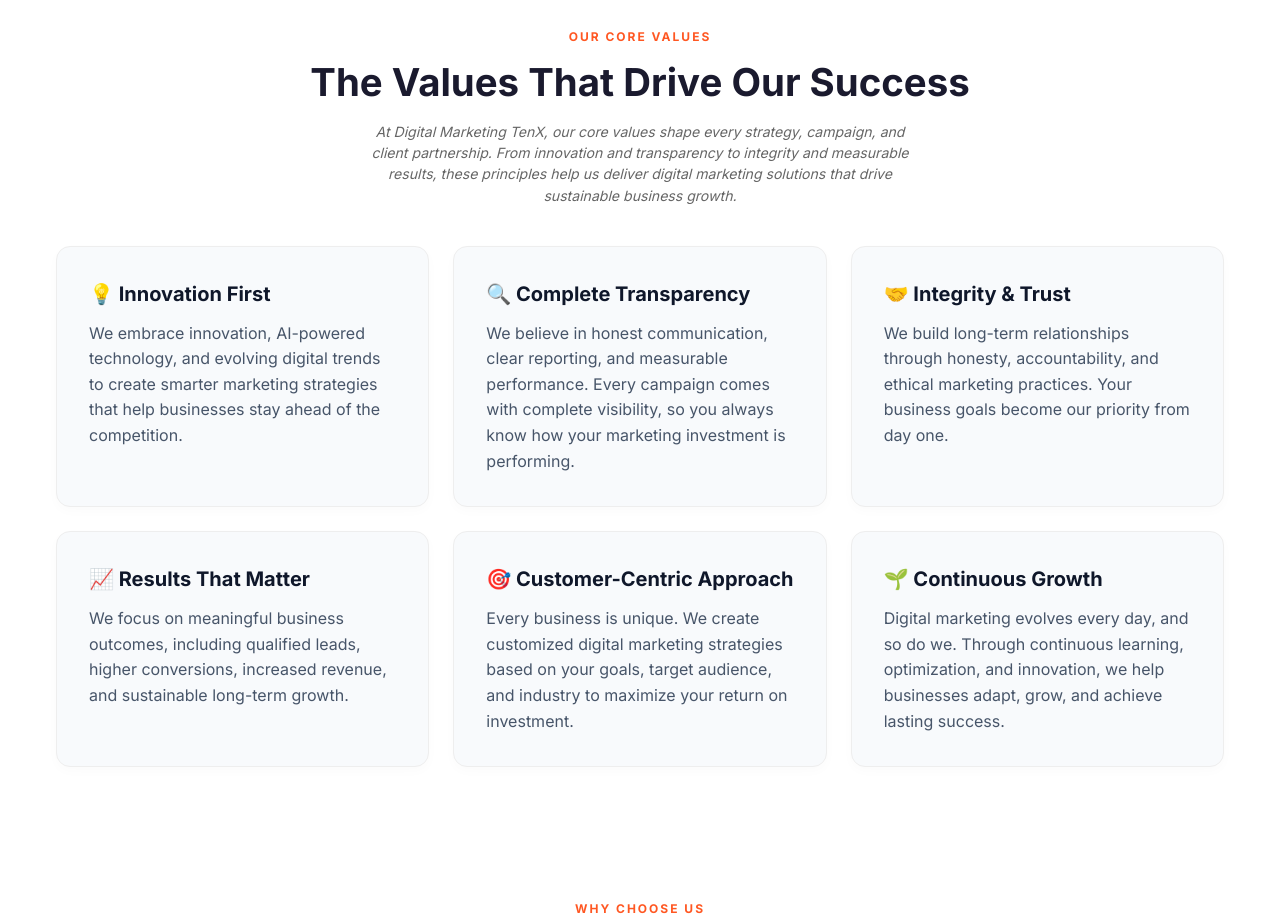
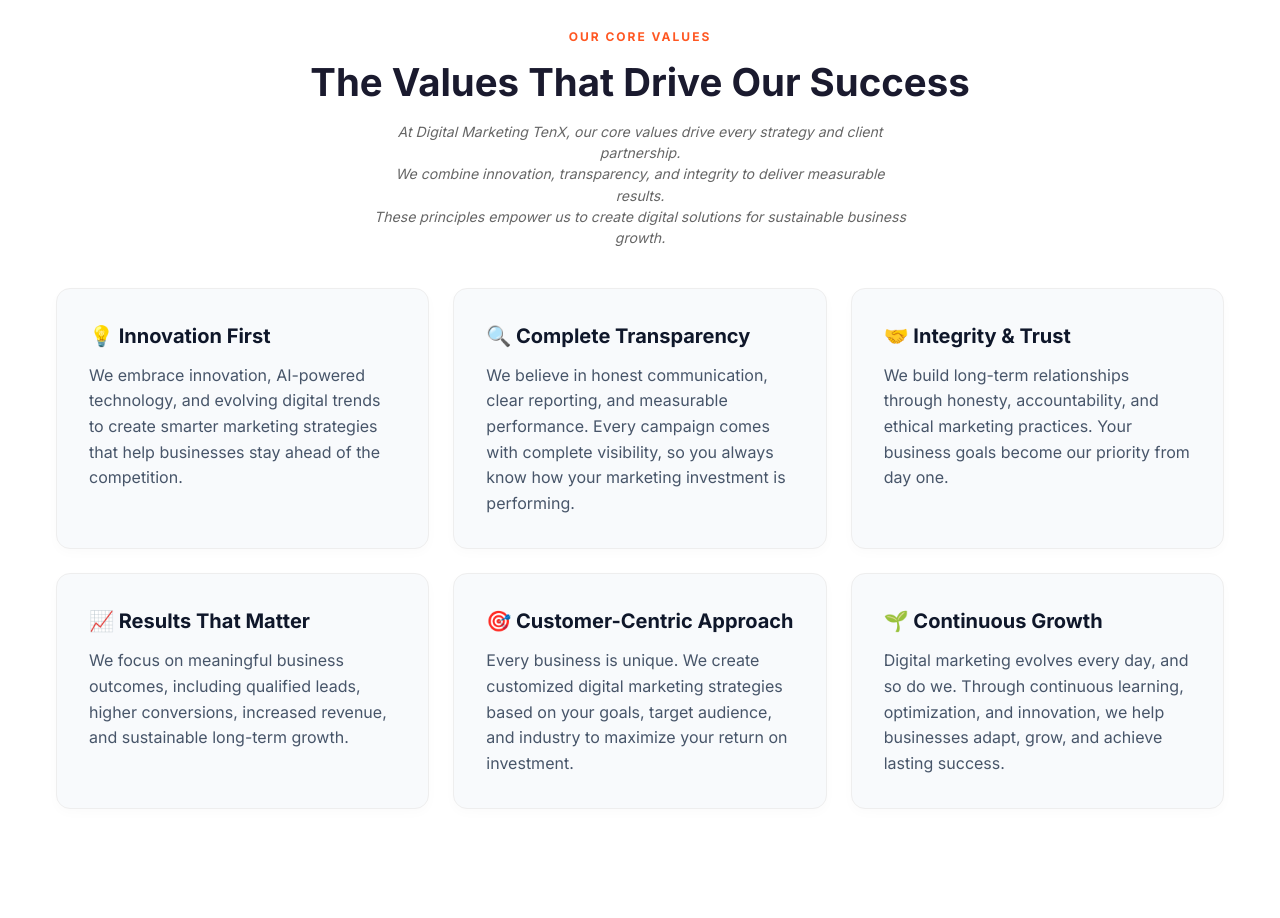
Before and after one commit to Srinivasaraot20/tenx, a Next.js app: page /about-us in a window 1280 px wide. Shown: the part 2340-3258 px from the top of the page. Built offline with nearby package versions, Linux system fonts and the light colour scheme; no server answers.

Commit message:
Rewrite core values paragraph into 3 concise lines

```diff
--- a/src/app/about-us/page.js
+++ b/src/app/about-us/page.js
@@ -265,7 +265,10 @@
           <div className="sec-header">
             <span className="eyebrow">OUR CORE VALUES</span>
             <h2>The Values That Drive Our Success</h2>
-            <p>At Digital Marketing TenX, our core values shape every strategy, campaign, and client partnership. From innovation and transparency to integrity and measurable results, these principles help us deliver digital marketing solutions that drive sustainable business growth.
+            <p>
+              At Digital Marketing TenX, our core values drive every strategy and client partnership.<br/>
+              We combine innovation, transparency, and integrity to deliver measurable results.<br/>
+              These principles empower us to create digital solutions for sustainable business growth.
             </p>
           </div>
           <div className="values-grid" style={{display: "grid", gridTemplateColumns: "repeat(auto-fit, minmax(300px, 1fr))", gap: "24px", maxWidth: "1200px", margin: "0 auto"}}>
```
